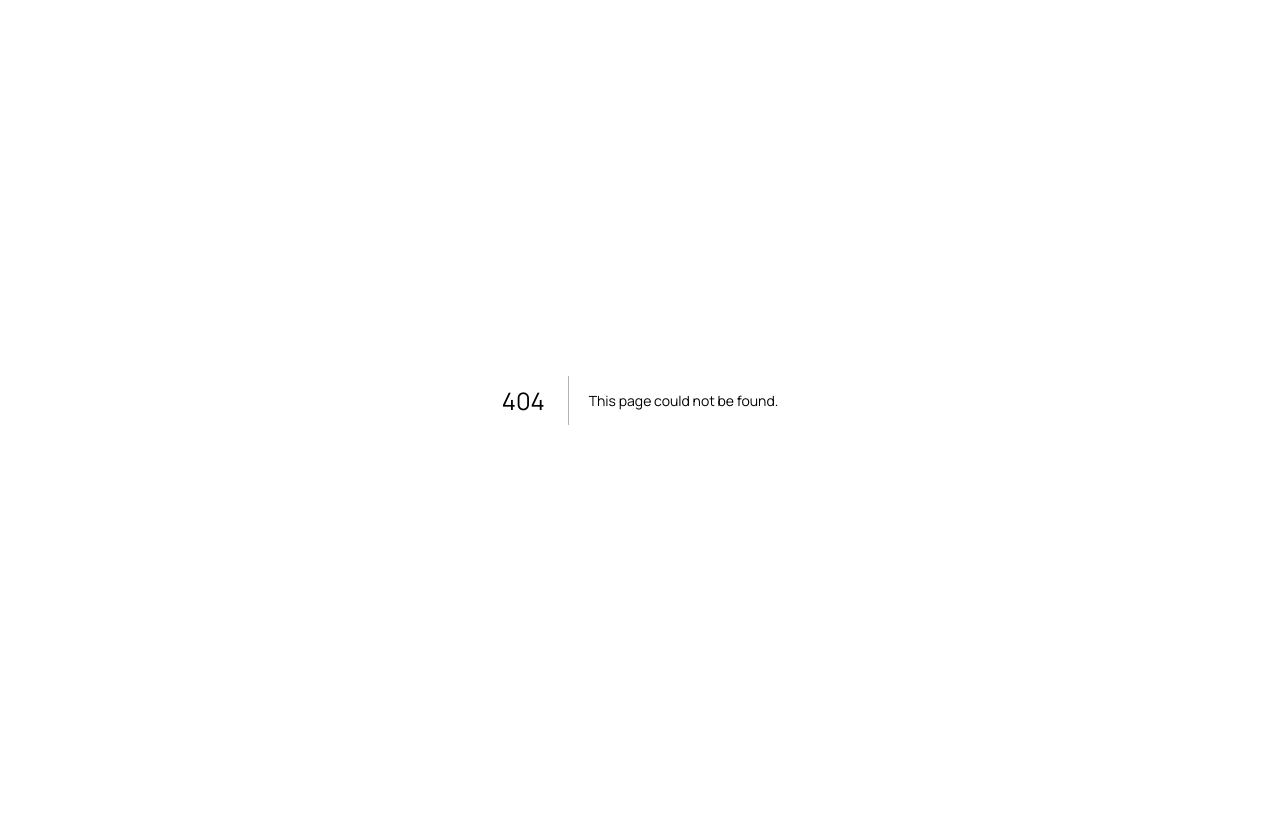
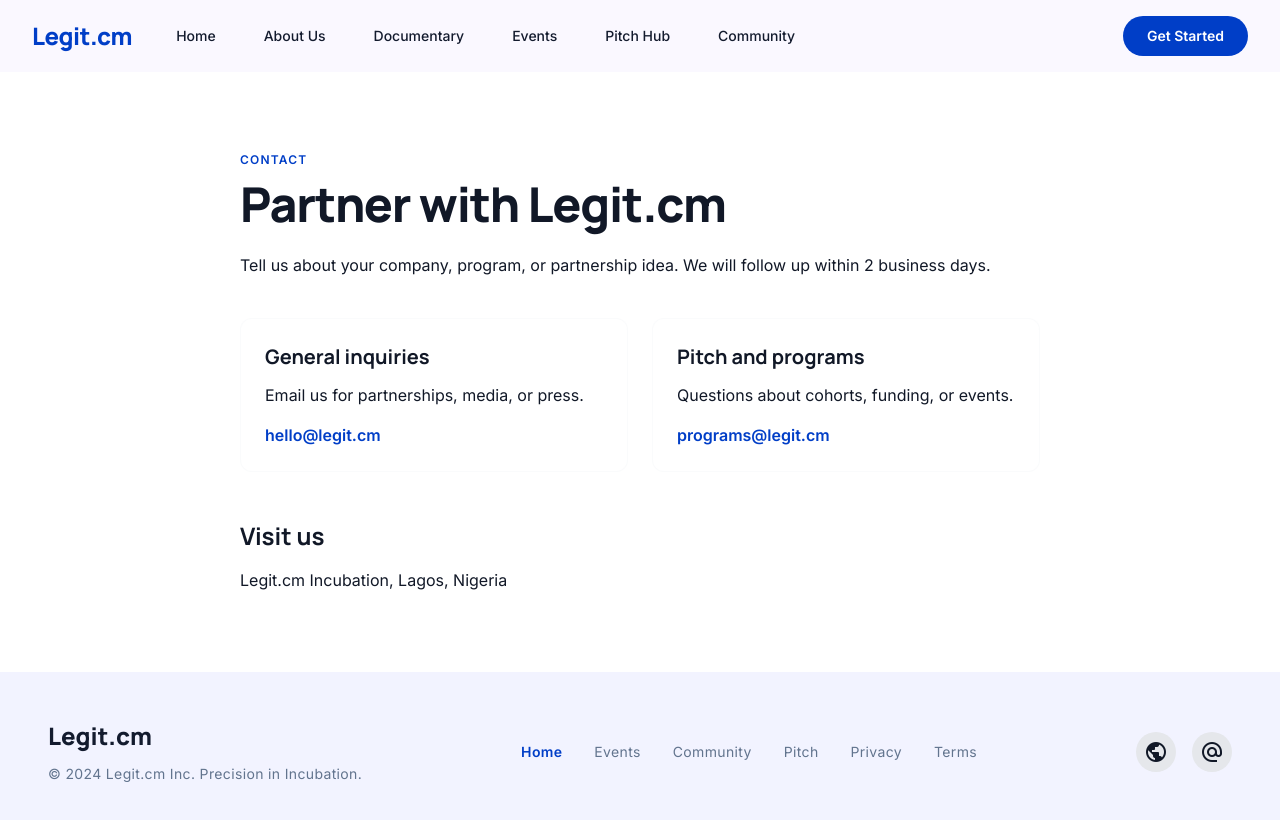
Before and after one commit to Ryane23/legitcm, a Next.js app: page /contact in a window 1280 px wide. Before the commit this address had no page. Shown: the top 820 px of the page. Built offline with nearby package versions, Linux system fonts and the light colour scheme.

Commit message:
updated again

```diff
--- a/app/about/page.tsx
+++ b/app/about/page.tsx
@@ -28,9 +28,12 @@
                 At Legit.cm, we don't just invest; we incubate with surgical precision. Our platform was born from the need to bridge the gap between African innovation and global scale through a curated, editorial approach to startup growth.
               </p>
               <div className="pt-4 flex gap-4">
-                <button className="hero-gradient text-on-primary px-8 py-4 rounded-full font-headline font-bold shadow-xl active:scale-95 transition-all">
+                <a
+                  className="hero-gradient text-on-primary px-8 py-4 rounded-full font-headline font-bold shadow-xl active:scale-95 transition-all inline-flex items-center justify-center"
+                  href="/contact"
+                >
                   Partner With Us
-                </button>
+                </a>
               </div>
             </div>
             <div className="flex-1 relative">
--- /dev/null
+++ b/app/contact/page.tsx
@@ -0,0 +1,36 @@
+import HomeNavbar from "../../components/HomeNavbar";
+import HomeFooter from "../../components/HomeFooter";
+
+export default function ContactPage() {
+  return (
+    <div className="bg-surface text-on-surface min-h-screen">
+      <HomeNavbar />
+      <main className="max-w-4xl mx-auto px-6 md:px-12 py-16 md:py-20">
+        <p className="text-xs font-bold tracking-widest uppercase text-primary mb-3">Contact</p>
+        <h1 className="text-4xl md:text-5xl font-extrabold tracking-tight mb-6">Partner with Legit.cm</h1>
+        <p className="text-on-surface-variant leading-relaxed mb-10">
+          Tell us about your company, program, or partnership idea. We will follow up within 2 business days.
+        </p>
+
+        <div className="grid grid-cols-1 md:grid-cols-2 gap-6">
+          <div className="bg-surface-container-lowest rounded-xl p-6 border border-outline-variant/10">
+            <h2 className="text-xl font-bold mb-3">General inquiries</h2>
+            <p className="text-on-surface-variant mb-4">Email us for partnerships, media, or press.</p>
+            <a className="text-primary font-semibold hover:underline" href="mailto:hello@legit.cm">hello@legit.cm</a>
+          </div>
+          <div className="bg-surface-container-lowest rounded-xl p-6 border border-outline-variant/10">
+            <h2 className="text-xl font-bold mb-3">Pitch and programs</h2>
+            <p className="text-on-surface-variant mb-4">Questions about cohorts, funding, or events.</p>
+            <a className="text-primary font-semibold hover:underline" href="mailto:programs@legit.cm">programs@legit.cm</a>
+          </div>
+        </div>
+
+        <section className="mt-12">
+          <h2 className="text-2xl font-bold mb-4">Visit us</h2>
+          <p className="text-on-surface-variant">Legit.cm Incubation, Lagos, Nigeria</p>
+        </section>
+      </main>
+      <HomeFooter />
+    </div>
+  );
+}
```
